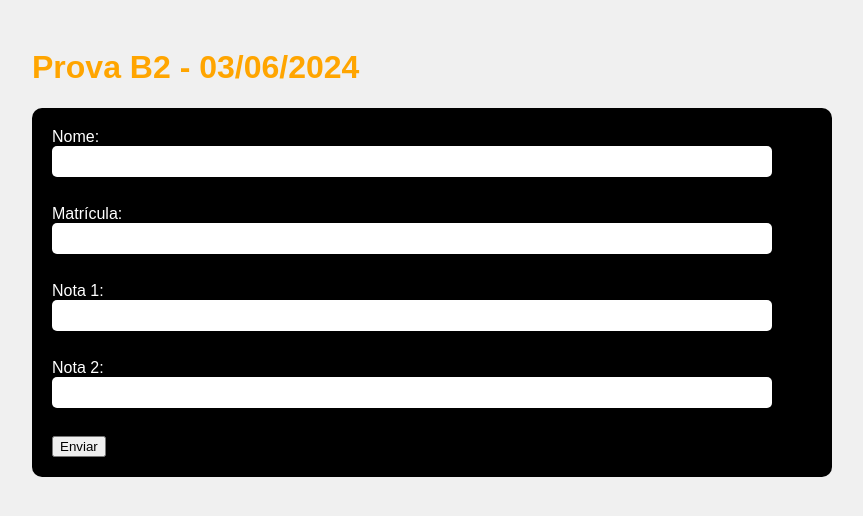
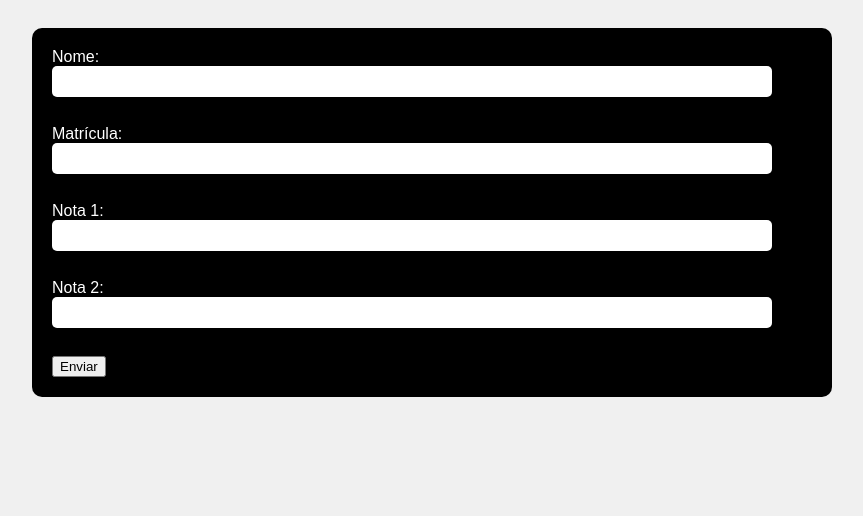
Before and after one commit to ArthurPPessoti/ProvaWEB, a plain HTML site: page index.html in a window 1280 px wide. Shown: the whole page, without its empty margins (208-1071 px from the left). Drawn offline with Linux system fonts and the light colour scheme.

Commit message:
atualização 4

```diff
--- a/index.html
+++ b/index.html
@@ -3,12 +3,11 @@
 <head>
     <meta charset="UTF-8">
     <meta name="viewport" content="width=device-width, initial-scale=1.0">
-    <title>Prova B2</title>
+    <title>Prova B2 - 03/06/2024</title>
     <link rel="stylesheet" href="index.css">
 </head>
 <body>
     <div class="dados">
-        <h1>Prova B2 - 03/06/2024</h1>
         <form id="form" action="#" method="post">
             <label for="nome">Nome:</label>
             <input type="text" id="nome" name="nome" required><br><br>
```
